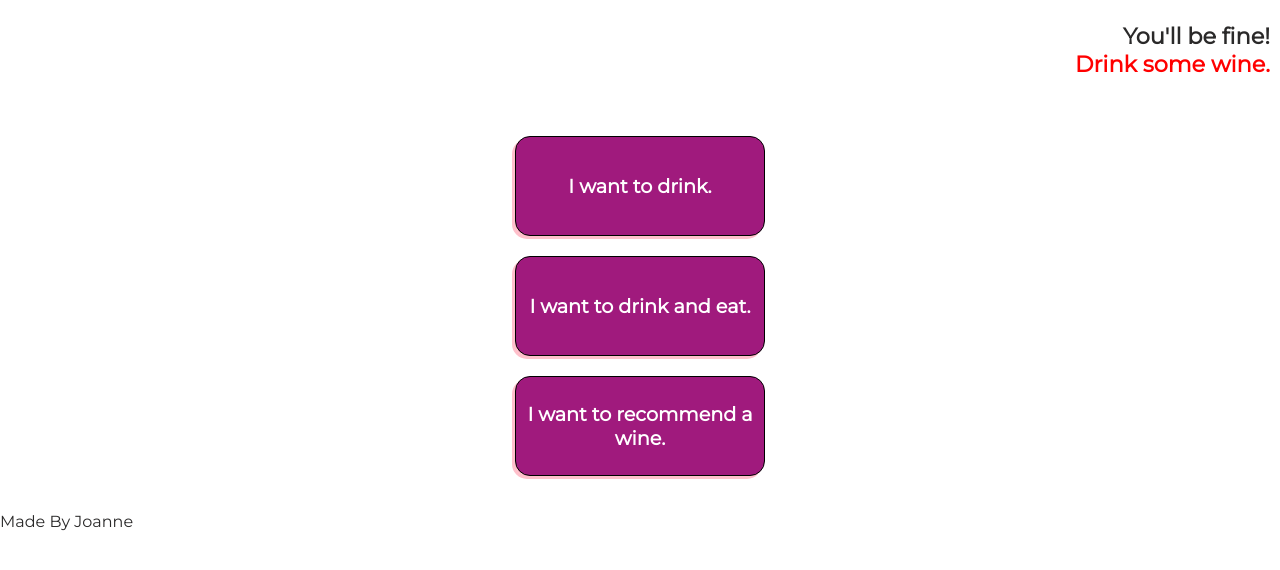
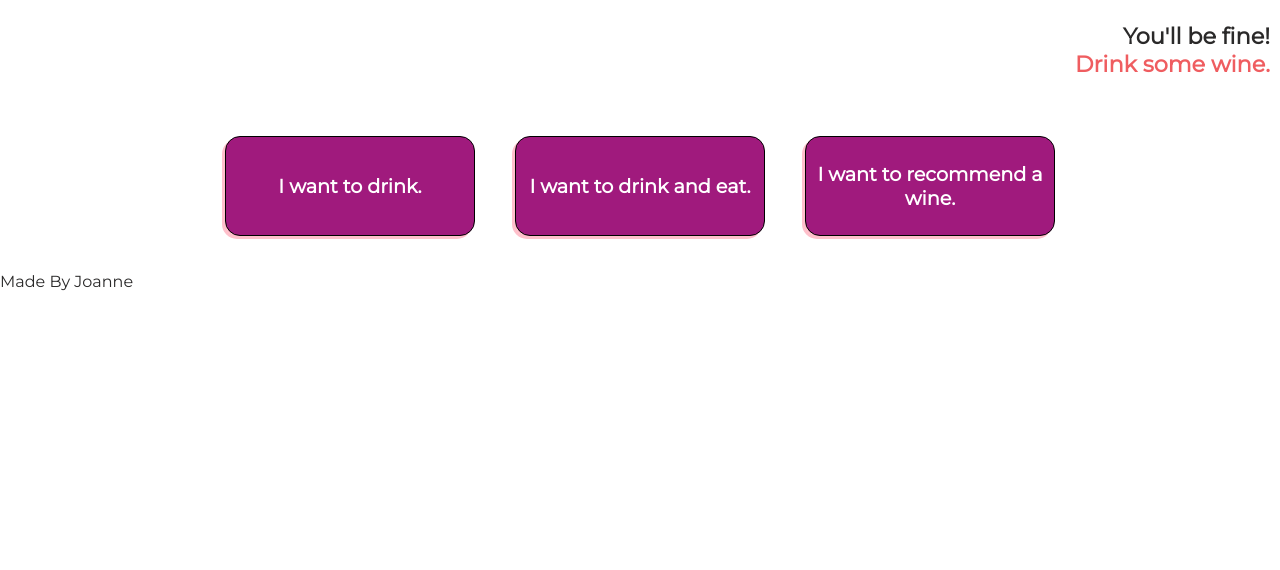
Before and after one commit to josno/youwillbewine, a React (Create React App) app: page / in a window 1280 px wide. Shown: the top 570 px of the page. Built offline with nearby package versions, Linux system fonts and the light colour scheme; the HTML template or start-up script is replaced by a standard one; a web font is replaced by a local one.

Commit message:
Add styles

```diff
--- a/src/App.js
+++ b/src/App.js
@@ -54,7 +54,7 @@ const H1Style = styled.h1`
 
 const Bold = styled.span`
 	font-weight: bold;
-	color: red;
+	color: #ef5d60;
 `;
 
 const Footer = styled.footer`
--- a/src/Pages/Main.js
+++ b/src/Pages/Main.js
@@ -11,28 +11,23 @@ const list = [
 const Main = (props) => {
 	return (
 		<MainStyles>
-			<ul style={{ padding: "0px" }}>
-				{list.map((item) => {
+			<ContainerStyles>
+				{list.map((item, index) => {
 					return (
-						<>
-							<LinkStyles>
-								<Link style={{ textDecoration: "none" }} to={`${item.link}`}>
-									<SpanStyles>{item.text}</SpanStyles>
-								</Link>
-							</LinkStyles>
-						</>
+						<LinkStyles key={index}>
+							<Link style={{ textDecoration: "none" }} to={`${item.link}`}>
+								<SpanStyles>{item.text}</SpanStyles>
+							</Link>
+						</LinkStyles>
 					);
 				})}
-			</ul>
+			</ContainerStyles>
 		</MainStyles>
 	);
 };
 
 const MainStyles = styled.main`
 	height: 100%;
-	display: flex;
-	justify-content: center;
-	flex-wrap: wrap;
 `;
 
 const LinkStyles = styled.li`
@@ -51,8 +46,10 @@ const LinkStyles = styled.li`
 	text-align: center;
 	margin: 20px;
 	background-color: #a01a7d;
+	transition: all 0.2s ease-in-out;
 	:hover {
 		opacity: 70%;
+		cursor: pointer;
 	}
 `;
 
@@ -60,4 +57,13 @@ const SpanStyles = styled.span`
 	text-decoration: none;
 	color: #ffffff;
 `;
+
+const ContainerStyles = styled.ul`
+	display: flex;
+	flex-wrap: wrap;
+	justify-content: center;
+	align-items: center;
+	width: 100%;
+	padding-left: 0px;
+`;
 export default Main;
```
Also changed, not shown: src/STORE.js (added, +72 -0 lines), src/assets/tsitska-tsoulikouri-krakhuna-1440.jpg (added).
